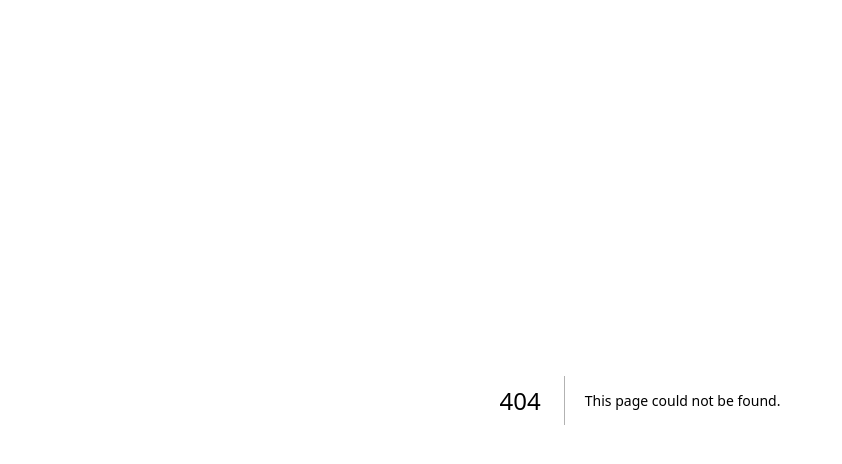
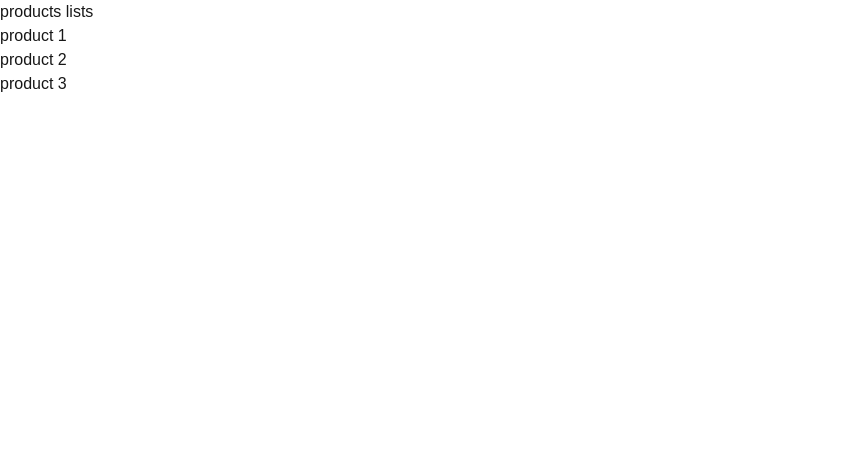
Before and after one commit to saadali-77/next-js, a Next.js app: page /products in a window 1280 px wide. Before the commit this address had no page. Shown: the top 464 px of the page, without its empty margins (0-842 px from the left). Built offline with nearby package versions, Linux system fonts and the light colour scheme.

Commit message:
7-DynamicRoute

```diff
--- /dev/null
+++ b/app/products/[productid]/page.tsx
@@ -0,0 +1,6 @@
+export default async function ProductId({params}:{params:Promise<{productid:string}>}){
+    const {productid} =  await params
+    return (<>
+    <h2>products details {productid}</h2>
+    </>)
+}
--- /dev/null
+++ b/app/products/page.tsx
@@ -0,0 +1,8 @@
+export default function Products(){
+    return (<>
+    <h2>products lists</h2>
+    <h2>product 1</h2>
+    <h2> product 2</h2>
+    <h2> product 3</h2>
+    </>)
+}
```
